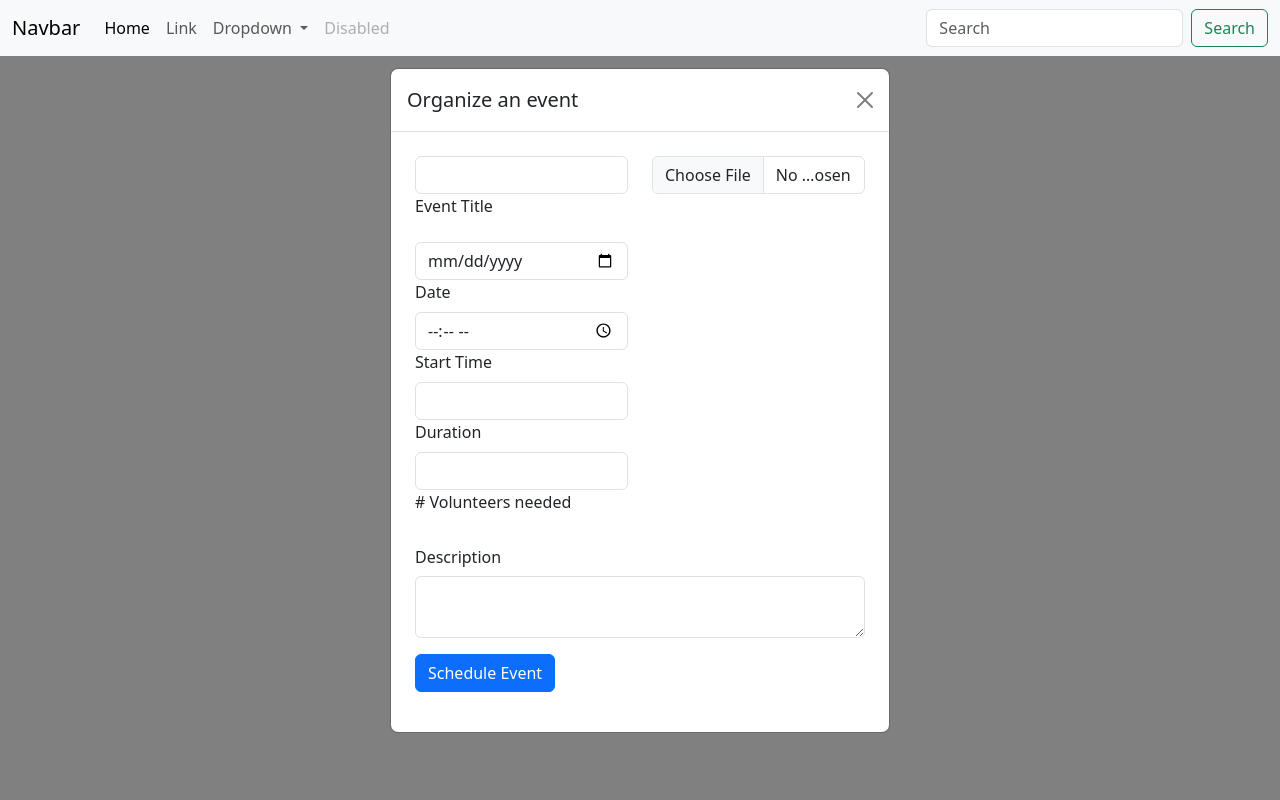
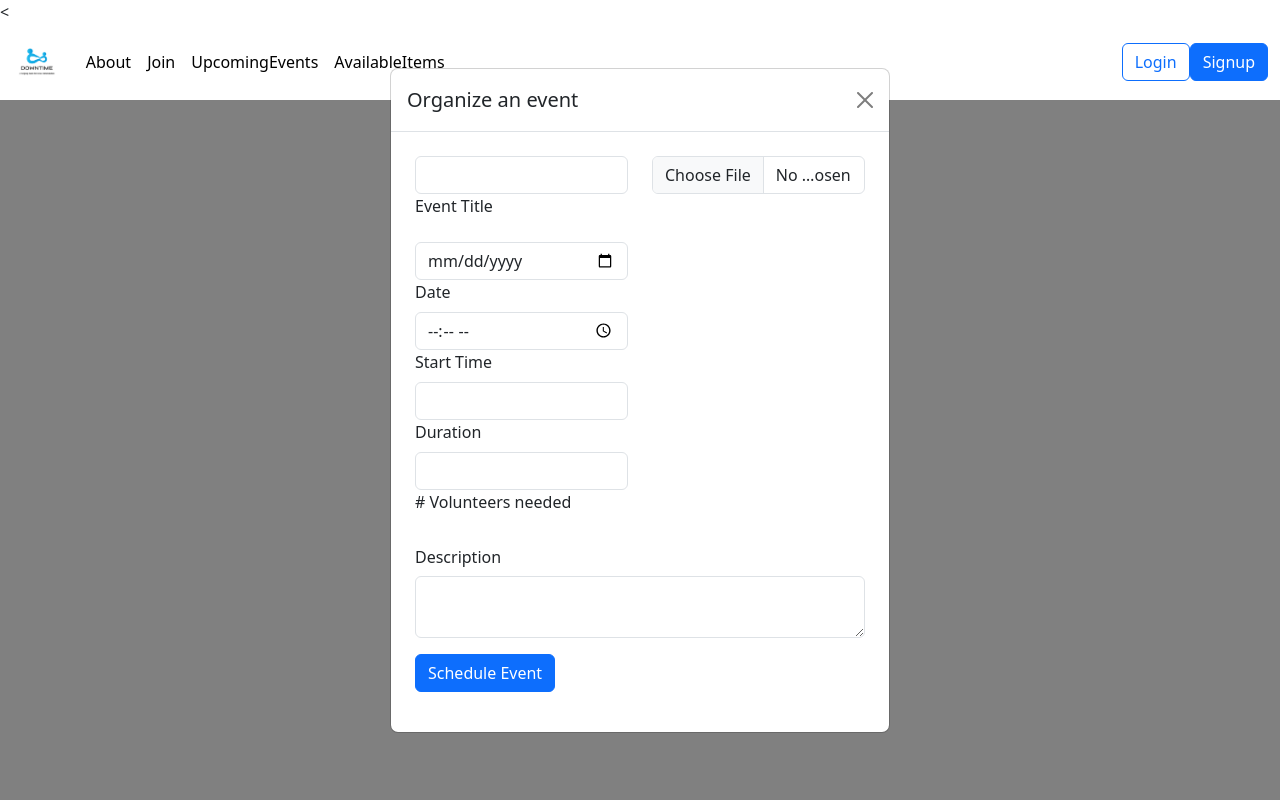
Before and after one commit to chisafukutome/volunteer-app, a Flask app: page /organizers/create-event in a window 1280 px wide. Run offline with Flask 3, Linux system fonts and the light colour scheme.

Commit message:
updated nav bar for all pages

```diff
--- a/website/templates/dashboard-old.html
+++ b/website/templates/dashboard-old.html
@@ -1,65 +1,125 @@
 <!DOCTYPE html>
 <html lang="en">
-
   <head>
     <meta charset="UTF-8" />
     <title>Downtime - Dashboard</title>
 
     <!--    Bootstrap CSS -->
-  <link href="https://cdn.jsdelivr.net/npm/bootstrap@5.3.2/dist/css/bootstrap.min.css" rel="stylesheet" integrity="sha384-T3c6CoIi6uLrA9TneNEoa7RxnatzjcDSCmG1MXxSR1GAsXEV/Dwwykc2MPK8M2HN" crossorigin="anonymous" />
+    <link
+      href="https://cdn.jsdelivr.net/npm/bootstrap@5.3.2/dist/css/bootstrap.min.css"
+      rel="stylesheet"
+      integrity="sha384-T3c6CoIi6uLrA9TneNEoa7RxnatzjcDSCmG1MXxSR1GAsXEV/Dwwykc2MPK8M2HN"
+      crossorigin="anonymous"
+    />
     <!--    Bootstrap CSS -->
     <script type="text/javascript" src="../static/js/form.js"></script>
   </head>
 
   <body>
-  <!--Navbar Start-->
-  <nav class="navbar navbar-expand-lg bg-body-tertiary">
+    <<!--Navbar Start-->
+    <nav class="navbar navbar-expand-lg sticky-top">
       <div class="container-fluid">
-      <a class="navbar-brand" href="#">Navbar</a>
-      <button class="navbar-toggler" type="button" data-bs-toggle="collapse" data-bs-target="#navbarSupportedContent" aria-controls="navbarSupportedContent" aria-expanded="false" aria-label="Toggle navigation">
+        <a class="navbar-brand" href="#"
+          ><img
+            height="50"
+            src="../static/assets/downtime.png"
+            alt="downtime logo"
+        /></a>
+        <button
+          class="navbar-toggler"
+          type="button"
+          data-bs-toggle="collapse"
+          data-bs-target="#navbarSupportedContent"
+          aria-controls="navbarSupportedContent"
+          aria-expanded="false"
+          aria-label="Toggle navigation"
+        >
           <span class="navbar-toggler-icon"></span>
         </button>
         <div class="collapse navbar-collapse" id="navbarSupportedContent">
+          <!-- nav item list -->
           <ul class="navbar-nav me-auto mb-2 mb-lg-0">
             <li class="nav-item">
-            <a class="nav-link active" aria-current="page" href="#">Home</a>
+              <a class="nav-link active" aria-current="page" href="#about"
+                >About</a
+              >
             </li>
             <li class="nav-item">
-            <a class="nav-link" href="#">Link</a>
-          </li>
-          <li class="nav-item dropdown">
-            <a class="nav-link dropdown-toggle" href="#" role="button" data-bs-toggle="dropdown" aria-expanded="false">
-                Dropdown
-            </a>
-            <ul class="dropdown-menu">
-              <li><a class="dropdown-item" href="#">Action</a></li>
-              <li><a class="dropdown-item" href="#">Another action</a></li>
-              <li>
-                <hr class="dropdown-divider" />
-              </li>
-              <li><a class="dropdown-item" href="#">Something else here</a></li>
-            </ul>
+              <a class="nav-link active" aria-current="page" href="#join"
+                >Join</a
+              >
             </li>
             <li class="nav-item">
-            <a class="nav-link disabled" aria-disabled="true">Disabled</a>
+              <a
+                class="nav-link active"
+                aria-current="page"
+                href="#upcoming-events"
+                >UpcomingEvents</a
+              >
+            </li>
+            <li class="nav-item">
+              <a
+                class="nav-link active"
+                aria-current="page"
+                href="#available-items"
+                >AvailableItems</a
+              >
             </li>
           </ul>
-        <form class="d-flex" role="search">
-          <input class="form-control me-2" type="search" placeholder="Search" aria-label="Search" />
-          <button class="btn btn-outline-success" type="submit">Search</button>
-        </form>
+          <!-- End nav item list -->
+
+          <!--          Search form -->
+          <!-- <form role="search">
+          <input
+            class="form-control me-2"
+            type="search"
+            placeholder="Search"
+            aria-label="Search"
+          />
+          <button class="btn btn-outline-success" type="submit">
+            Search
+          </button>
+        </form> -->
+          <!--          End search form -->
+
+          <div class="d-flex auth-btns">
+            <button type="button" class="btn btn-outline-primary">Login</button>
+            <button type="button" class="btn btn-primary">Signup</button>
+          </div>
         </div>
       </div>
     </nav>
     <!--Navbar END-->
     <!--Login Box Start-->
-  <div style="position: absolute; width: 100vw; height: 100vh; background-color: gray;"></div>
-  <div class="modal fade show" id="exampleCentralModal4" tabindex="-1" aria-labelledby="exampleModalLabel" style="display: block;" aria-modal="true" role="dialog">
+    <div
+      style="
+        position: absolute;
+        width: 100vw;
+        height: 100vh;
+        background-color: gray;
+      "
+    ></div>
+    <div
+      class="modal fade show"
+      id="exampleCentralModal4"
+      tabindex="-1"
+      aria-labelledby="exampleModalLabel"
+      style="display: block"
+      aria-modal="true"
+      role="dialog"
+    >
       <div class="modal-dialog modal-dialog-centered modal-md">
         <div class="modal-content">
           <div class="modal-header">
-          <h5 class="modal-title" id="exampleModalLabel">Organize an event</h5>
-          <button type="button" class="btn-close" data-mdb-dismiss="modal" aria-label="Close"></button>
+            <h5 class="modal-title" id="exampleModalLabel">
+              Organize an event
+            </h5>
+            <button
+              type="button"
+              class="btn-close"
+              data-mdb-dismiss="modal"
+              aria-label="Close"
+            ></button>
           </div>
           <div class="modal-body p-4">
             <form method="POST">
@@ -67,51 +127,115 @@
                 <div class="col col-6">
                   <!-- Event Title -->
                   <div class="form-outline mb-3">
-                  <input name="eventTitle" type="text" id="form6Example3" class="form-control">
-                  <label class="form-label" for="form6Example3" style="margin-left: 0px;">Event Title</label>
+                    <input
+                      name="eventTitle"
+                      type="text"
+                      id="form6Example3"
+                      class="form-control"
+                    />
+                    <label
+                      class="form-label"
+                      for="form6Example3"
+                      style="margin-left: 0px"
+                      >Event Title</label
+                    >
                   </div>
 
                   <!-- Date and times -->
                   <div class="row">
                     <div class="col">
                       <div class="form-outline">
-                      <input name="date" type="date" id="date" class="form-control">
-                      <label class="form-label" for="date" style="margin-left: 0px;">Date</label>
+                        <input
+                          name="date"
+                          type="date"
+                          id="date"
+                          class="form-control"
+                        />
+                        <label
+                          class="form-label"
+                          for="date"
+                          style="margin-left: 0px"
+                          >Date</label
+                        >
                       </div>
                     </div>
                     <div class="col">
                       <div class="form-outline">
-                      <input name="time" type="time" id="time" class="form-control">
-                      <label class="form-label" for="time" style="margin-left: 0px;">Start Time</label>
+                        <input
+                          name="time"
+                          type="time"
+                          id="time"
+                          class="form-control"
+                        />
+                        <label
+                          class="form-label"
+                          for="time"
+                          style="margin-left: 0px"
+                          >Start Time</label
+                        >
                       </div>
                     </div>
                     <div class="col">
                       <div class="form-outline">
-                      <input name="durationHours" type="number" id="number" class="form-control">
-                      <label class="form-label" for="duration" style="margin-left: 0px;">Duration</label>
+                        <input
+                          name="durationHours"
+                          type="number"
+                          id="number"
+                          class="form-control"
+                        />
+                        <label
+                          class="form-label"
+                          for="duration"
+                          style="margin-left: 0px"
+                          >Duration</label
+                        >
                       </div>
                     </div>
                   </div>
 
                   <!-- Number input -->
                   <div class="form-outline mb-3">
-                  <input name="volunteerNumber" type="number" id="volunteerNumber" class="form-control">
-                  <label class="form-label" for="volunteerNumber" style="margin-left: 0px;"># Volunteers needed</label>
+                    <input
+                      name="volunteerNumber"
+                      type="number"
+                      id="volunteerNumber"
+                      class="form-control"
+                    />
+                    <label
+                      class="form-label"
+                      for="volunteerNumber"
+                      style="margin-left: 0px"
+                      ># Volunteers needed</label
+                    >
                   </div>
                 </div>
                 <div class="col col-6">
                   <!-- Picture goes here -->
                   <div>
-                  <input name="eventImage" type="file" id="eventImage" class="form-control">
+                    <input
+                      name="eventImage"
+                      type="file"
+                      id="eventImage"
+                      class="form-control"
+                    />
                   </div>
                 </div>
                 <!--Description-->
                 <div class="mb-3">
-                <label name="description" for="description" class="col-form-label">Description</label>
+                  <label
+                    name="description"
+                    for="description"
+                    class="col-form-label"
+                    >Description</label
+                  >
                   <textarea class="form-control" id="description"></textarea>
                 </div>
               </div>
-            <div class="form-outline mb-3"><button type="submit" class="btn btn-primary btn-block">Schedule Event</button></div>
+              <div class="form-outline mb-3">
+                <button type="submit" class="btn btn-primary btn-block">
+                  Schedule Event
+                </button>
+              </div>
             </form>
           </div>
         </div>
@@ -120,8 +244,11 @@
 
     <!--Login Box END-->
     <!--    Bootstrap JS-->
-  <script src="https://cdn.jsdelivr.net/npm/bootstrap@5.3.2/dist/js/bootstrap.bundle.min.js" integrity="sha384-C6RzsynM9kWDrMNeT87bh95OGNyZPhcTNXj1NW7RuBCsyN/o0jlpcV8Qyq46cDfL" crossorigin="anonymous"></script>
+    <script
+      src="https://cdn.jsdelivr.net/npm/bootstrap@5.3.2/dist/js/bootstrap.bundle.min.js"
+      integrity="sha384-C6RzsynM9kWDrMNeT87bh95OGNyZPhcTNXj1NW7RuBCsyN/o0jlpcV8Qyq46cDfL"
+      crossorigin="anonymous"
+    ></script>
     <!--End Bootstrap JS-->
   </body>
-
 </html>
```
Lines whose indentation alone changed are shown as unchanged.
